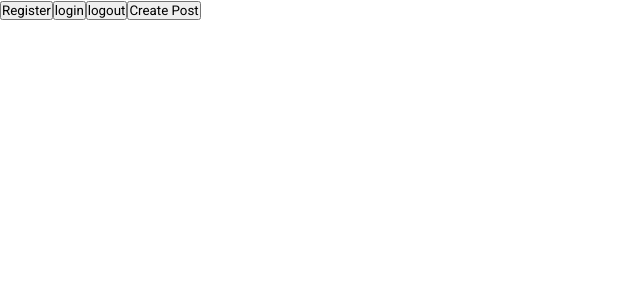
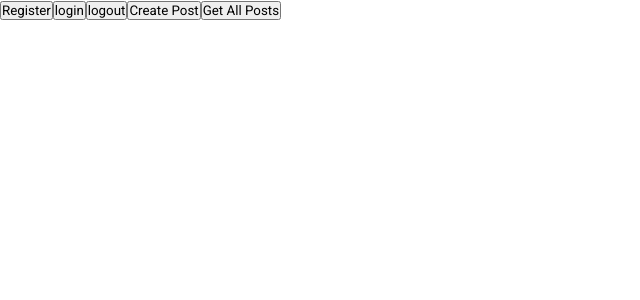
Before and after one commit to Molberda/firebase-firestore-practice, a React (Create React App) app: page / in a window 1280 px wide. Shown: the top 300 px of the page, without its empty margins (0-640 px from the left). Built offline with nearby package versions, Linux system fonts and the light colour scheme; no server answers.

Commit message:
finished defining the getallposts function and created a button to call the function

```diff
--- a/src/App.jsx
+++ b/src/App.jsx
@@ -24,8 +24,9 @@ function App() {
   }
 
   async function getAllPosts(){
-    const data = await getDocs(collection(db, "posts"))
-    // const posts = data.docs.map((doc) => ({...doc.data}))
+    const { docs } = await getDocs(collection(db, "posts"))
+    const posts = docs.map((doc) => (doc.data()))
+    console.log(posts)
   }
 
 
@@ -70,6 +71,7 @@ function App() {
       <button onClick={logout}>logout</button>
       {loading ? 'loading...' : user.email}
       <button onClick={createPost}>Create Post</button>
+      <button onClick={getAllPosts}>Get All Posts</button>
     </div>
   );
 }
```
